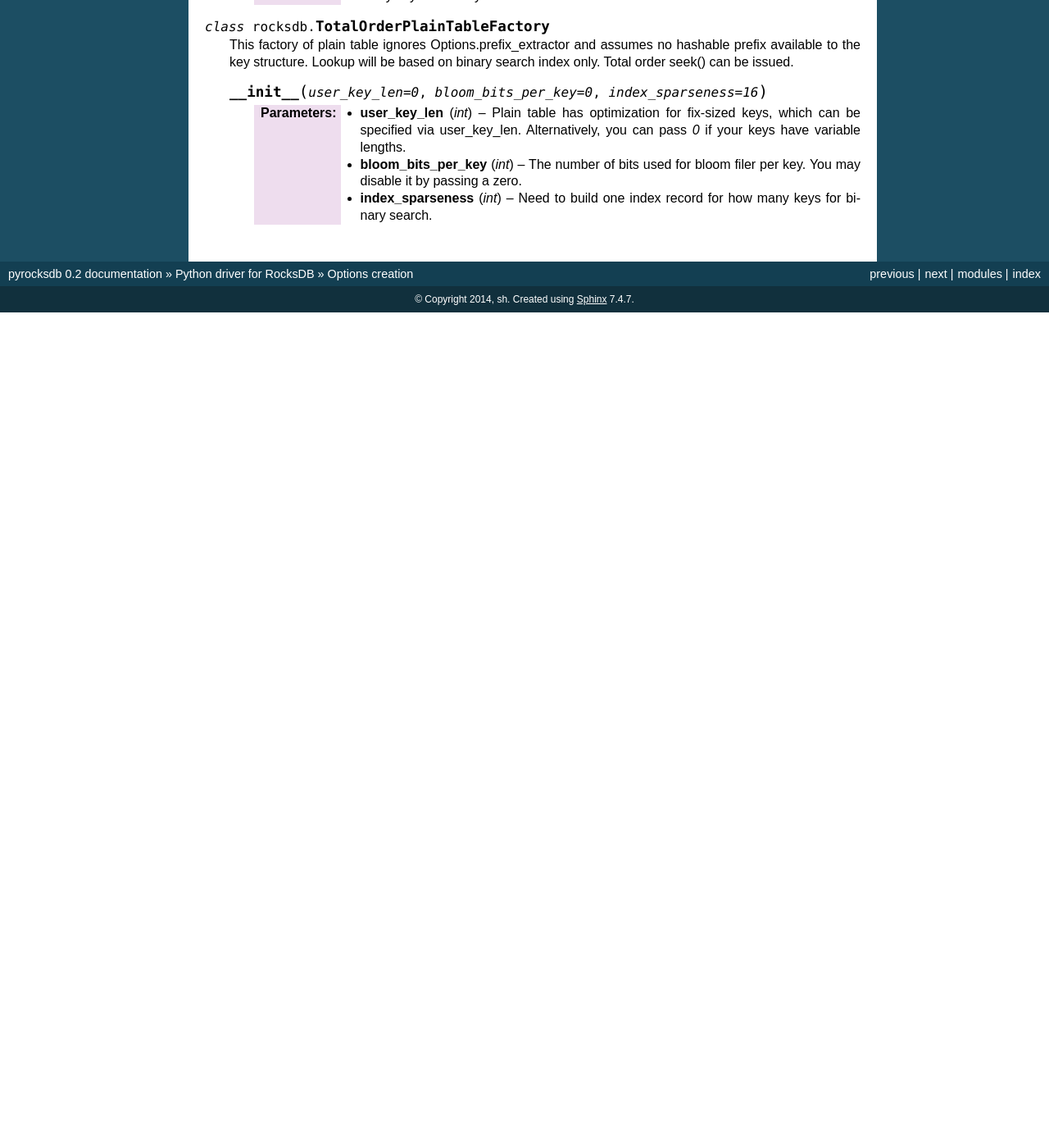
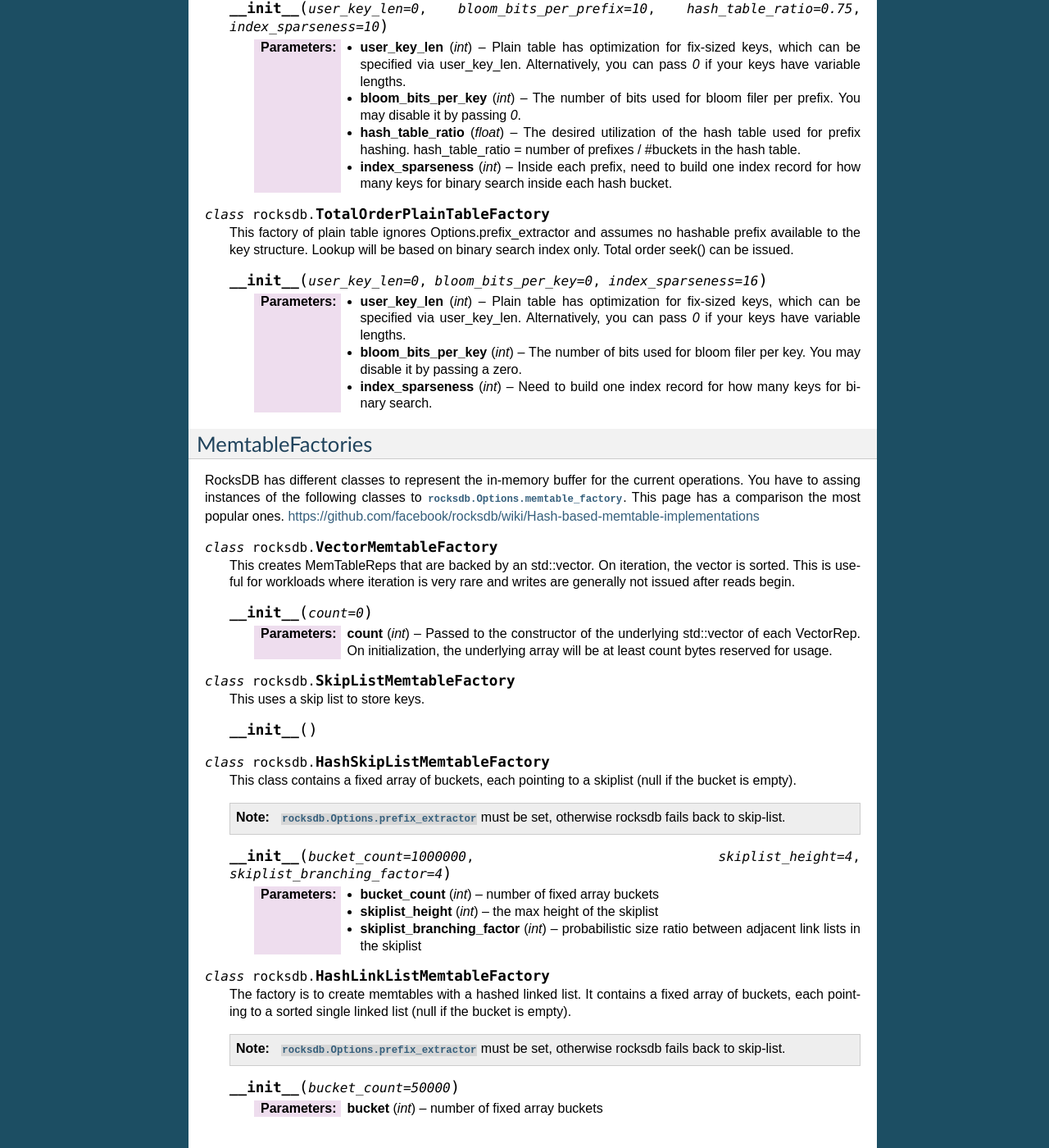
Before and after one commit to stephan-hof/pyrocksdb, a Sphinx documentation site: the page built from docs/api/options.rst, in a window 1280 px wide and 1400 px high, scrolled down 13483 px. Shown: the whole window at 82% size. Built offline with Sphinx 7.4.7, drawn with Linux system fonts in a browser that asks for light colours; before the commit the page ends 13864 px from its top, so only the background shows below that; some of the changed text lies outside the part shown.

Commit message:
Allow it to configure the memtable representation

```diff
--- a/docs/api/options.rst
+++ b/docs/api/options.rst
@@ -645,6 +645,18 @@
         | *Type:* ``int``
         | *Default:* ``8``
 
+    .. py:attribute:: memtable_factory
+
+        This is a factory that provides MemTableRep objects.
+        Right now you can assing instances of the following classes.
+
+        * :py:class:`rocksdb.VectorMemtableFactory`
+        * :py:class:`rocksdb.SkipListMemtableFactory`
+        * :py:class:`rocksdb.HashSkipListMemtableFactory`
+        * :py:class:`rocksdb.HashLinkListMemtableFactory`
+
+        *Default:* :py:class:`rocksdb.SkipListMemtableFactory`
+
     .. py:attribute:: table_factory
 
         Factory for the files forming the persisten data storage.
@@ -857,3 +869,67 @@
 
         :param int index_sparseness:
             Need to build one index record for how many keys for binary search.
+
+
+.. _memtable_factories_label:
+
+MemtableFactories
+=================
+
+RocksDB has different classes to represent the in-memory buffer for the current
+operations. You have to assing instances of the following classes to
+:py:attr:`rocksdb.Options.memtable_factory`.
+This page has a comparison the most popular ones.
+https://github.com/facebook/rocksdb/wiki/Hash-based-memtable-implementations
+
+.. py:class:: rocksdb.VectorMemtableFactory
+
+    This creates MemTableReps that are backed by an std::vector.
+    On iteration, the vector is sorted. This is useful for workloads where
+    iteration is very rare and writes are generally not issued after reads begin.
+
+    .. py:method:: __init__(count=0)
+
+        :param int count:
+            Passed to the constructor of the underlying std::vector of each
+            VectorRep. On initialization, the underlying array will be at
+            least count bytes reserved for usage.
+
+.. py:class:: rocksdb.SkipListMemtableFactory
+
+    This uses a skip list to store keys.
+
+    .. py:method:: __init__()
+
+.. py:class:: rocksdb.HashSkipListMemtableFactory
+
+    This class contains a fixed array of buckets, each pointing
+    to a skiplist (null if the bucket is empty).
+
+    .. note::
+
+        :py:attr:`rocksdb.Options.prefix_extractor` must be set, otherwise
+        rocksdb fails back to skip-list.
+
+    .. py:method:: __init__(bucket_count = 1000000, skiplist_height = 4, skiplist_branching_factor = 4)
+
+        :param int bucket_count: number of fixed array buckets
+        :param int skiplist_height: the max height of the skiplist
+        :param int skiplist_branching_factor:
+            probabilistic size ratio between adjacent link lists in the skiplist
+
+.. py:class:: rocksdb.HashLinkListMemtableFactory
+
+    The factory is to create memtables with a hashed linked list.
+    It contains a fixed array of buckets, each pointing to a sorted single
+    linked list (null if the bucket is empty).
+
+    .. note::
+
+        :py:attr:`rocksdb.Options.prefix_extractor` must be set, otherwise
+        rocksdb fails back to skip-list.
+
+
+    .. py:method:: __init__(bucket_count=50000)
+
+        :param int bucket: number of fixed array buckets
--- a/docs/changelog.rst
+++ b/docs/changelog.rst
@@ -30,6 +30,8 @@
   * https://github.com/facebook/rocksdb/wiki/PlainTable-Format
   * https://github.com/facebook/rocksdb/wiki/How-to-persist-in-memory-RocksDB-database%3F
 
+* Add :py:attr:`rocksdb.Options.memtable_factory` option.
+
 Version 0.1
 -----------
 
```
Also changed, not shown: 4 other files.
